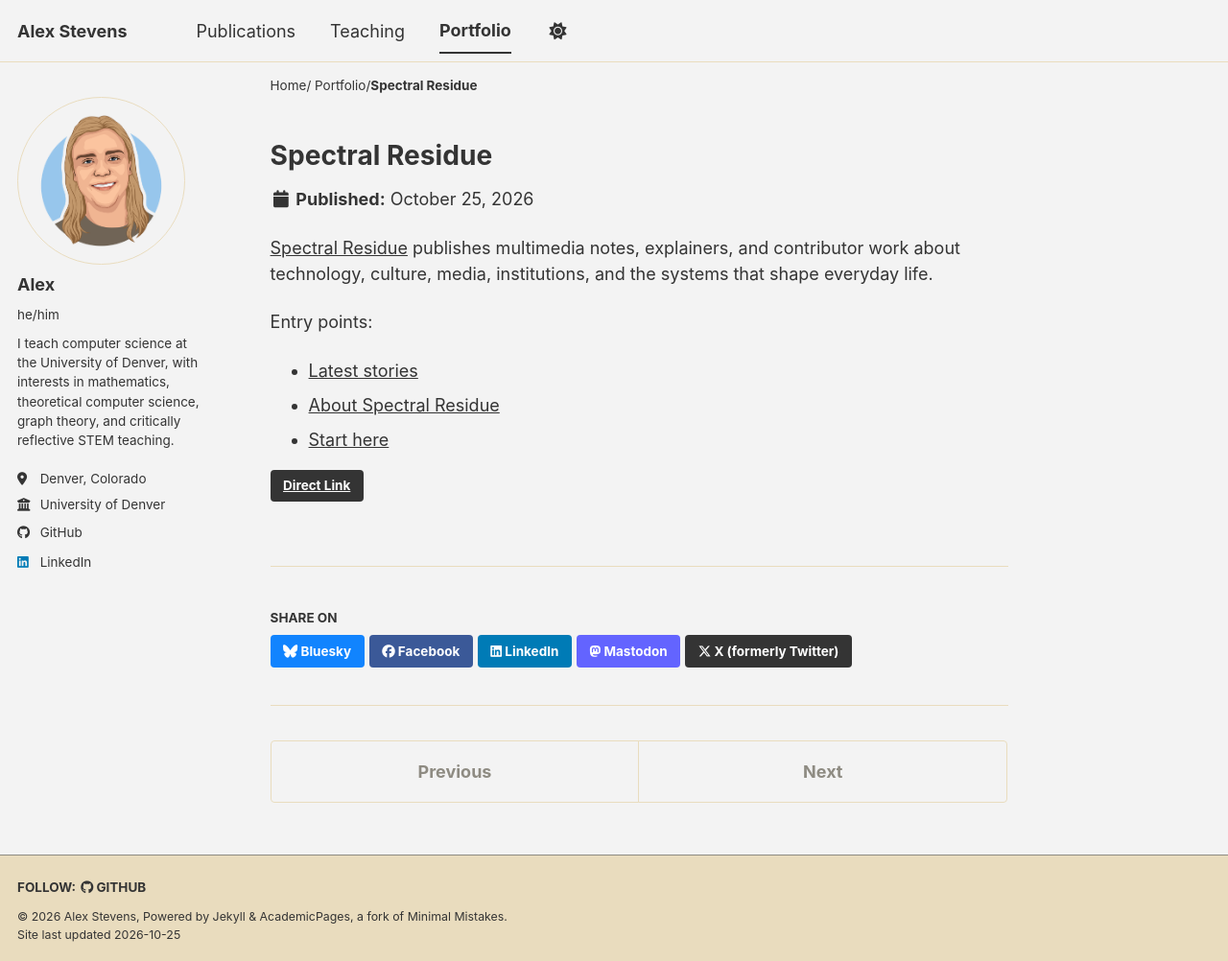
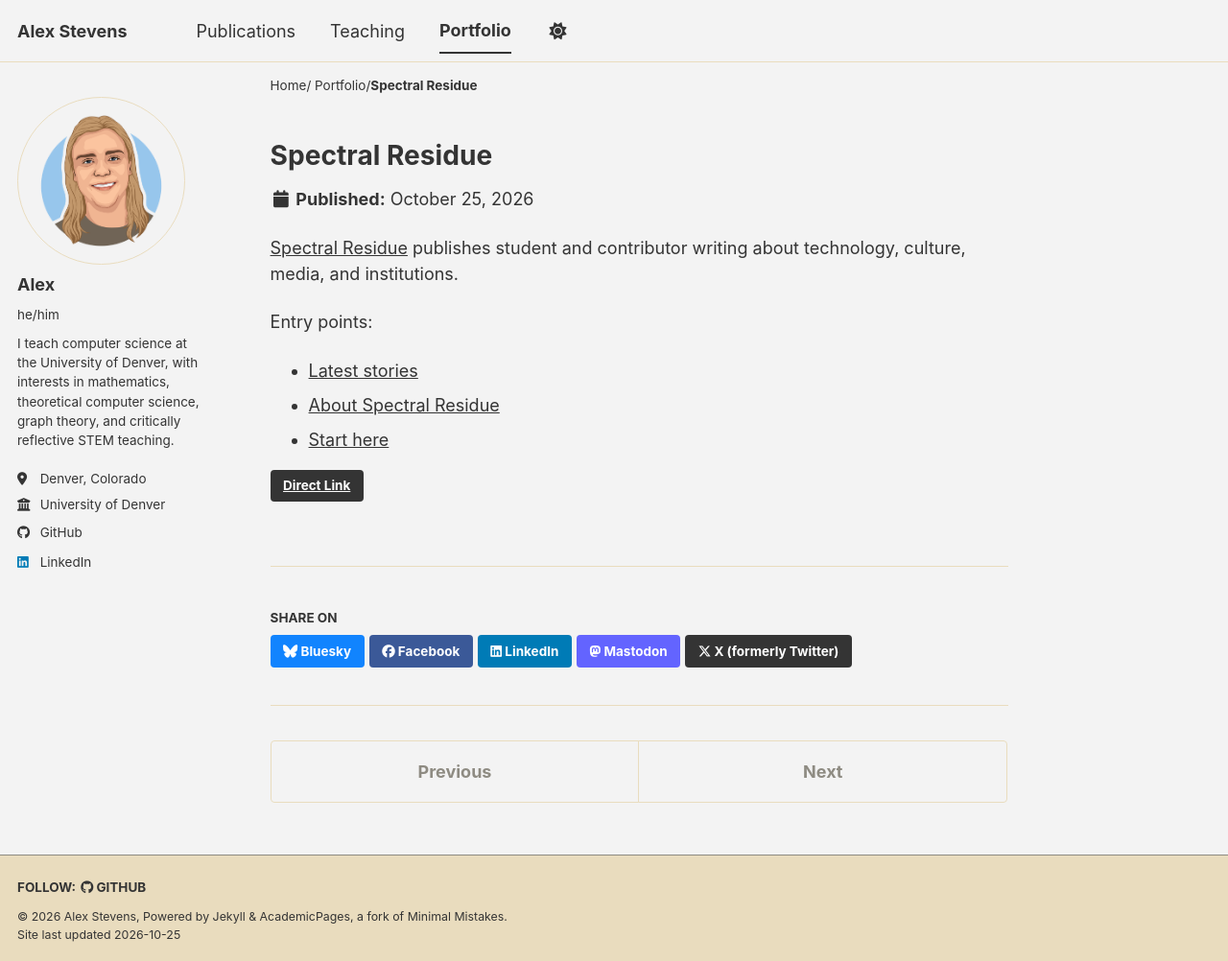
Before and after one commit to alexanderlewisstevens/alexanderlewisstevens.github.io, a Jekyll site: the page built from _portfolio/spectral-residue.md, in a window 1280 px wide and 1002 px high. Shown: the whole window at 96% size. Built offline with Jekyll 4.4.1, drawn with Linux system fonts in a browser that asks for light colours; a script bundle is joined from its source files by our own code; library files that are not in the unit come from our copies.

Commit message:
Revise Spectral Residue description

```diff
--- a/_portfolio/spectral-residue.md
+++ b/_portfolio/spectral-residue.md
@@ -1,11 +1,11 @@
 ---
 title: "Spectral Residue"
-excerpt: "Independent, contributor-run media for critical thought, publishing student and contributor work about technology, culture, media, institutions, and the systems that shape everyday life."
+excerpt: "A contributor-run publication for student and independent writing about technology, culture, media, and institutions."
 collection: portfolio
 link: https://spectralresidue.com/
 ---
 
-[Spectral Residue](https://spectralresidue.com/) publishes multimedia notes, explainers, and contributor work about technology, culture, media, institutions, and the systems that shape everyday life.
+[Spectral Residue](https://spectralresidue.com/) publishes student and contributor writing about technology, culture, media, and institutions.
 
 Entry points:
 
```
